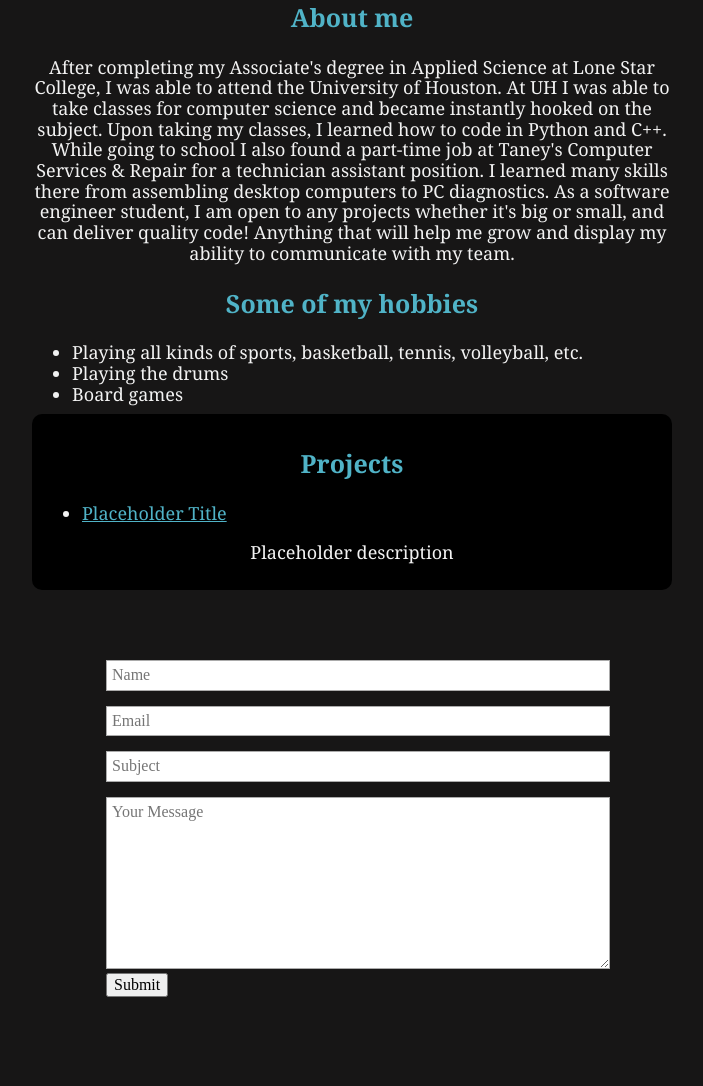
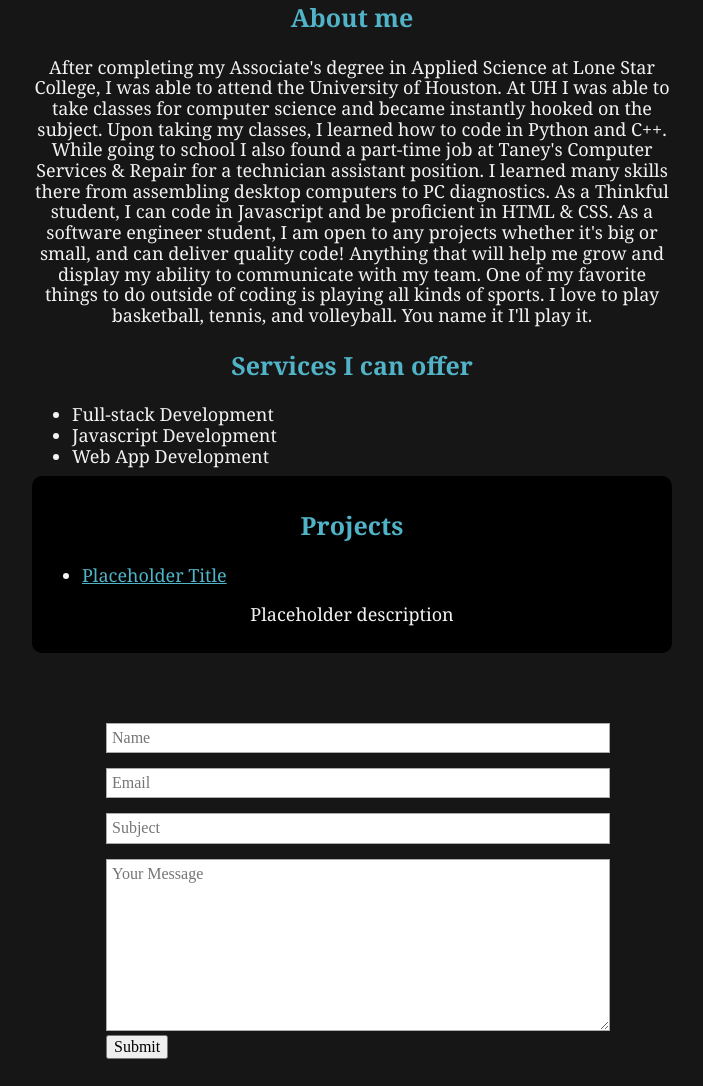
Before and after one commit to phamadam/Portfolio-Webpage, a plain HTML site: page index.html in a window 1280 px wide. Shown: the part 879-1965 px from the top of the page, without its empty margins (288-991 px from the left). Drawn offline with nearby package versions, Linux system fonts and the light colour scheme.

Commit message:
Update index.html

```diff
--- a/index.html
+++ b/index.html
@@ -56,13 +56,13 @@
           <div class="centered">
             <!--about me and projects are in this div-->
             <h3 id="about">About me</h3>
-            <p>After completing my Associate's degree in Applied Science at Lone Star College, I was able to attend the University of Houston. At UH I was able to take classes for computer science and became instantly hooked on the subject. Upon taking my classes, I learned how to code in Python and C++. While going to school I also found a part-time job at Taney's Computer Services & Repair for a technician assistant position. I learned many skills there from assembling desktop computers to PC diagnostics. As a software engineer student, I am open to any projects whether it's big or small, and can deliver quality code! Anything that will help me grow and display my ability to communicate with my team.</p>
+            <p>After completing my Associate's degree in Applied Science at Lone Star College, I was able to attend the University of Houston. At UH I was able to take classes for computer science and became instantly hooked on the subject. Upon taking my classes, I learned how to code in Python and C++. While going to school I also found a part-time job at Taney's Computer Services & Repair for a technician assistant position. I learned many skills there from assembling desktop computers to PC diagnostics. As a Thinkful student, I can code in Javascript and be proficient in HTML & CSS. As a software engineer student, I am open to any projects whether it's big or small, and can deliver quality code! Anything that will help me grow and display my ability to communicate with my team. One of my favorite things to do outside of coding is playing all kinds of sports. I love to play basketball, tennis, and volleyball. You name it I'll play it.</p>
             <!---->
-            <h3>Some of my hobbies</h3>
+            <h3>Services I can offer</h3>
             <ul>
-              <li>Playing all kinds of sports, basketball, tennis, volleyball, etc.</li>
-              <li>Playing the drums</li>
-              <li>Board games</li>
+              <li>Full-stack Development</li>
+              <li>Javascript Development</li>
+              <li>Web App Development</li>
             </ul>
           </div>
           <div class="centered box round">
```
